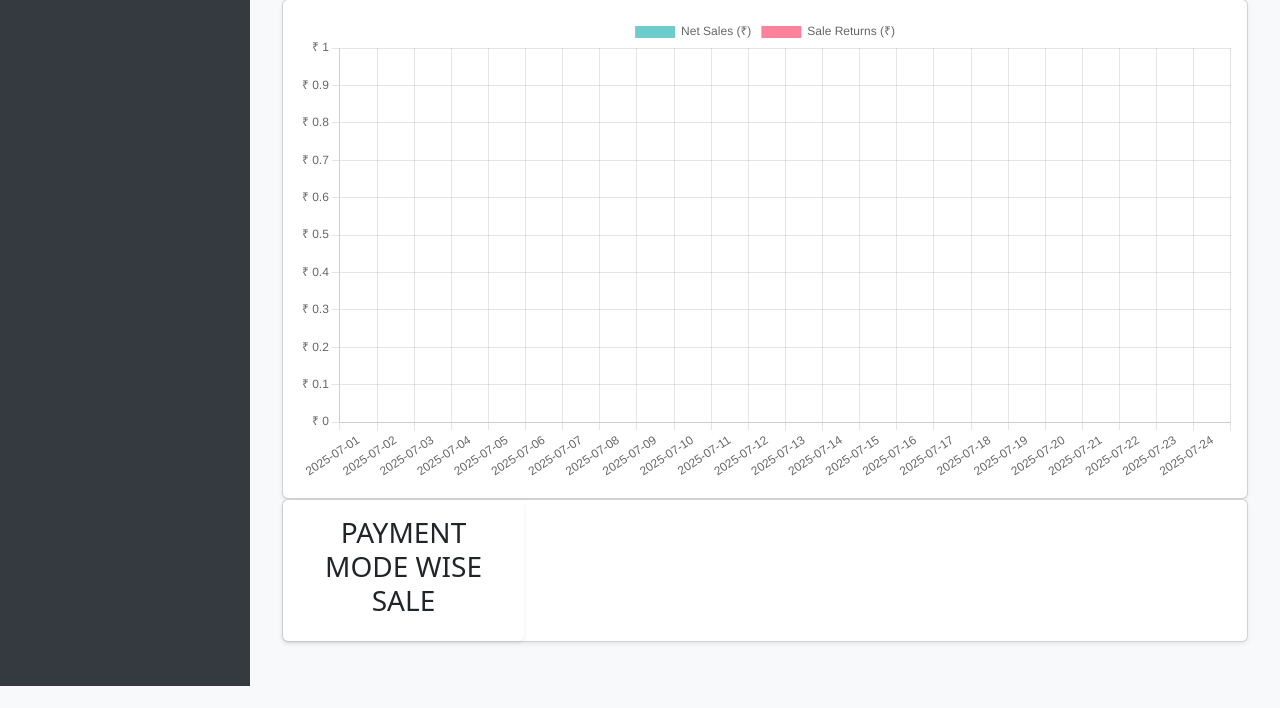
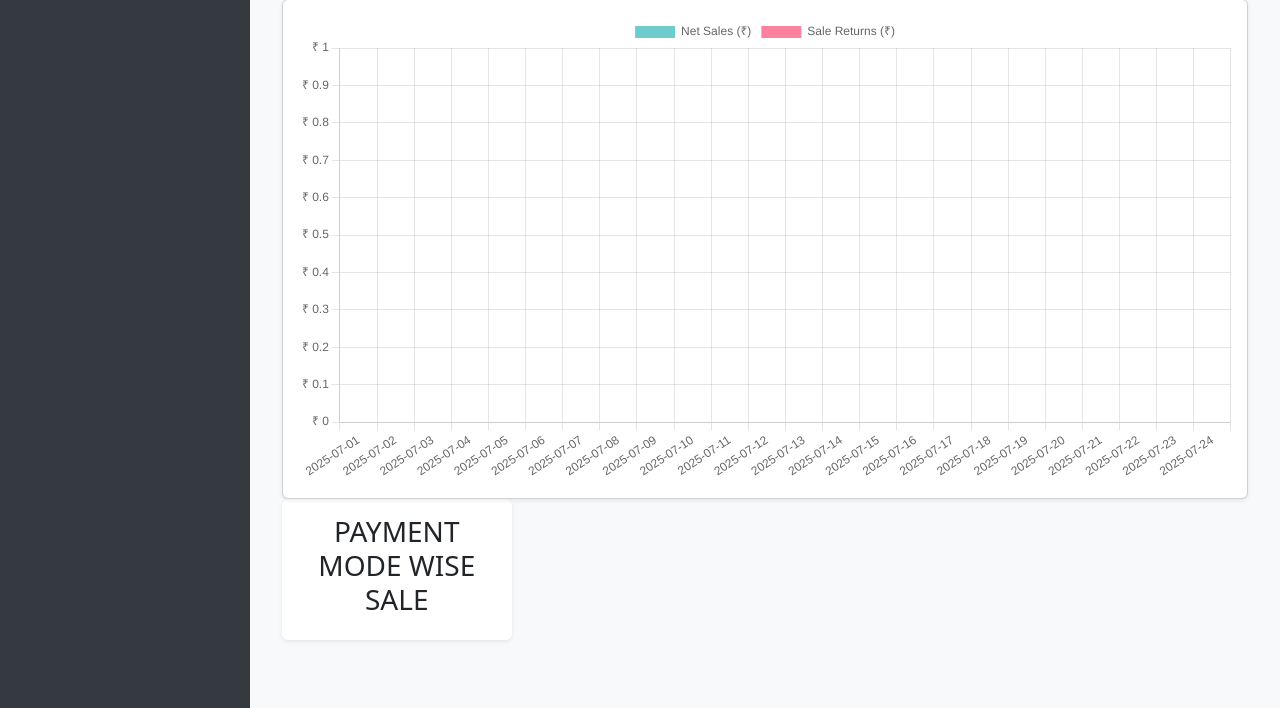
Before and after one commit to SHIVIKRSINGH/shashifashion-reporting, a PHP site: page /pages/dashboard.php in a window 1280 px wide. Shown: the part 352-1060 px from the top of the page. Before the commit the page ends 1038 px from the top, so only its background shows below. Run offline with PHP 8.4, Linux system fonts and the light colour scheme; the visitor is signed in with stand-in values (Sample User, id 1); tables that the repository leaves empty or names only in its code hold one stand-in row (values such as "Sample post"); data that the repository does not hold is empty.

Commit message:
UPD STYLE

```diff
--- a/pages/dashboard.php
+++ b/pages/dashboard.php
@@ -188,11 +188,11 @@ if (strtolower($role_name) === 'admin') {
             </div>
         </div>
 
-        <div class="card shadow-sm">
+        <div class="row g-3 mb-4">
             <div class="col-md-3">
                 <div class="p-3 bg-white shadow-sm rounded text-center">
 
-                <H3>PAYMENT MODE WISE SALE</H3>
+                    <H3>PAYMENT MODE WISE SALE</H3>
 
                 </div>
             </div>
```
